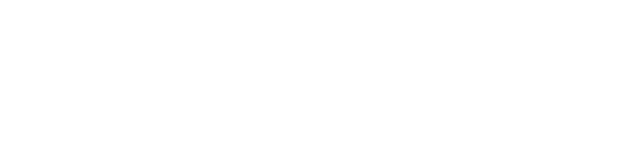
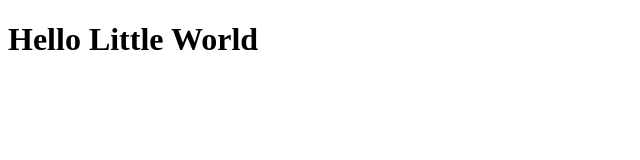
Before and after one commit to Esteban-86/helloWorld, a plain HTML site: page index.html in a window 1280 px wide. Shown: the whole page, without its empty margins (0-640 px from the left). Drawn offline with Linux system fonts and the light colour scheme.

Commit message:
Update index.html
Title h1 added to the body of the document

```diff
--- a/index.html
+++ b/index.html
@@ -3,3 +3,6 @@
   <head>
     <title>HelloWorld</title>
   </head>
+  <body>
+    <h1>Hello Little World<h1>
+  </body>
```
